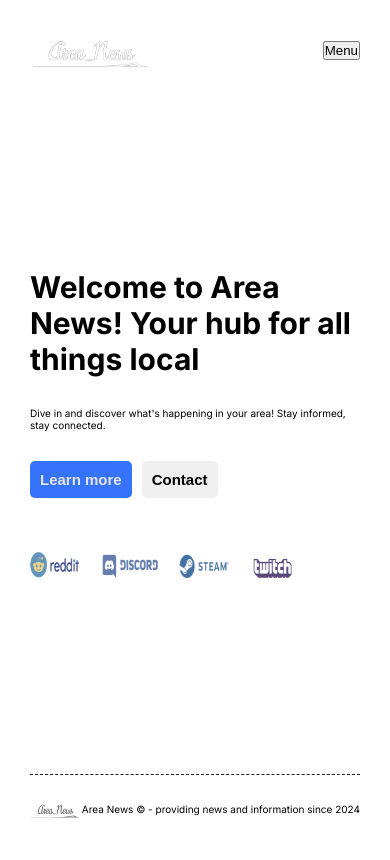
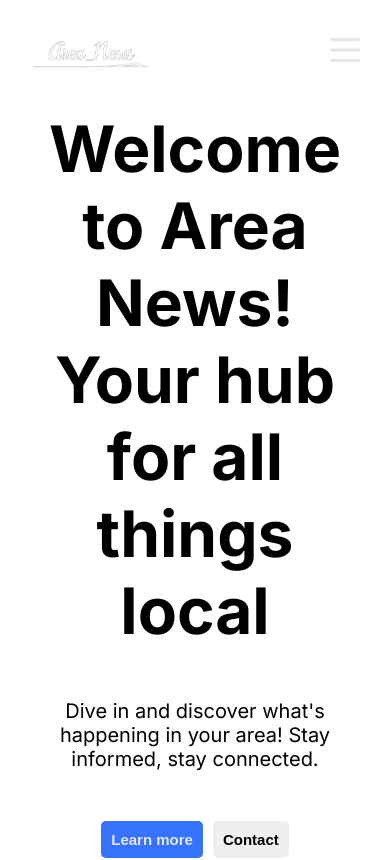
Before and after one commit to mrrmartin01/Area_News, a Next.js app: page / in a window 390 px wide. Shown: the top 860 px of the page. Built offline with nearby package versions, Linux system fonts and the light colour scheme; grey boxes are pictures that could not be loaded.

Commit message:
UI complete

```diff
--- a/src/app/about/about.module.css
+++ b/src/app/about/about.module.css
@@ -1,80 +1,89 @@
-.container{
+.container {
     display: flex;
     gap: 100px;
 }
 
-.textContainer{
+.textContainer {
     flex: 1;
-    display:flex;
-    flex-direction:column;
-    gap:50px;
+    display: flex;
+    flex-direction: column;
+    gap: 50px;
 }
 
-.subtitle{
+.subtitle {
     color: var(--btn);
 }
 
-.title{
+.title {
     font-size: 40px;
 }
 
-.desc{
+.desc {
     font-size: 20px;
     font-weight: 300;
 }
 
-.boxes{
+.boxes {
     display: flex;
     justify-content: space-between;
     align-items: center;
 }
 
-.box{
+.box {
     display: flex;
     flex-direction: column;
 }
 
-.box h1{
-    color:var(--btn);
+.box h1 {
+    color: var(--btn);
     font-size: 20px;
 }
 
-.imgContainer{
+.imgContainer {
     flex: 1;
-    position :relative;
+    position: relative;
 }
 
-.img{
+.img {
     object-fit: contain;
 }
 
-@media (max-width:400px){
-    .container{
-        display:flex;
-        flex-direction:column;
+@media (max-width:400px) {
+    .container {
+        display: flex;
+        flex-direction: column;
         justify-content: space-between;
     }
 
-    .box h1{
+    .box h1 {
         font-size: 10px;
     }
 
-    .title{
+    .title {
         font-size: 20px;
     }
 
-    .desc{
+    .desc {
         font-size: 10px;
     }
 }
 
-@media (width:768px){
-    .title{
-        text-wrap: wrap;
-        font-size: 15px;
+@media (max-width:768px) {
+    .container {
+        flex-direction: column;
+        align-items: center;
     }
 
-    .desc{
-        font-size: 15px;
+    .title {
+        font-size: 25px;
+    }
+
+    .desc {
+        font-size: 20px;
+    }
+
+    .boxes {
+        flex-direction: column;
+        gap: 20px;
     }
 }
--- /dev/null
+++ b/src/app/blog/[slug]/singlePost.module.css
@@ -0,0 +1,61 @@
+.container{
+    display: flex;
+    gap: 100px;
+}
+
+.imgContainer{
+    flex: 1;
+    height: calc(100vh - 200px);
+    position: relative;
+}
+
+.img{
+    object-fit: cover;
+}
+
+.textContainer{
+    flex: 2;
+    display: flex;
+    flex-direction: column;
+    gap: 30px;
+}
+
+.title{
+    font-size: 50px;
+}
+
+.detail{
+    display: flex;
+    gap: 10px;
+}
+
+.avatar{
+    object-fit: cover;
+    border-radius: 50%;
+}
+
+.detailText{
+    display: flex;
+    flex-direction: column;
+    gap: 5px ;
+}
+
+.detailTitle{
+    color: gray;
+    font-weight: bold;
+}
+
+.detailValue{
+    font-weight: 500;
+}
+
+.contents{
+    font-size: 20px;
+}
+
+@media (max-width:768px){
+    .imgContainer{
+        flex: 2;
+        height: calc(100vh - 500px);
+    }
+}
--- a/src/app/contact/page.module.css
+++ b/src/app/contact/page.module.css
@@ -43,8 +43,9 @@
     cursor: pointer;
 }
 
-@media (max-width:400px){
+@media (max-width:768px){
     .container {
         flex-direction: column;
+        text-align: center;
     }
 }
--- a/src/app/home.module.css
+++ b/src/app/home.module.css
@@ -1,33 +1,33 @@
-.container{
+.container {
     display: flex;
     gap: 10px;
     margin-bottom: 5%;
 }
 
-.textContainer{
+.textContainer {
     flex: 1;
-    display:flex;
+    display: flex;
     flex-direction: column;
     gap: 50px;
 }
 
-.title{
+.title {
     font-size: 50px;
 
 }
 
-.description{
+.description {
     font-size: 20px;
 }
 
-.buttons{
-    display:flex;
+.buttons {
+    display: flex;
     gap: 10px;
     align-items: center;
     justify-content: start;
 }
 
-.button{
+.button {
     padding: 10px;
     min-width: 10px;
     cursor: pointer;
@@ -37,53 +37,43 @@
     font-size: 15px;
 }
 
-.button:first-child{
+.button:first-child {
     background-color: var(--btn);
     color: var(--textSoft);
 }
 
-.imgContainer{
+.imgContainer {
     position: relative;
     flex: 1;
     filter: brightness(80%) contrast(120%);
 
 }
 
-.brands{
+.brands {
     width: 500px;
     height: 50px;
     position: relative;
     filter: grayscale(100%);
 }
 
-@media (max-width: 400px) {
-    .container{
-        display: flex;
+@media (max-width: 1024px) {
+    .container {
         flex-direction: column;
-        justify-content: center;
-        gap: 10px;
-        overflow-x: hidden;
+        text-align: center;
     }
 
-    .textContainer{
-        flex: 1;
-        gap: 30px;
+    .buttons{
+        justify-content: center;
     }
+}
 
-    .title{
-        text-wrap: wrap;
-        font-size: 30px;
 
-    }
-
-    .description{
-        font-size: 10px;
+@media (max-width: 768px) {
+    .title {
+        font-size: 64px;
     }
 
     .brands{
         width: 100%;
-        height: 50px;
-        position: relative;
-        filter: grayscale(50%);
     }
-  }
+}
--- a/src/app/page.jsx
+++ b/src/app/page.jsx
@@ -28,7 +28,7 @@
           alt="hero"
           className={styles.heroImg}
           fill
-          // sizes="(max-width: 480px) 120px, (min-width: 481px) and (max-width: 1024px) 120px, 150px"
+          sizes="(max-width: 480px) 120px, (min-width: 481px) and (max-width: 1024px) 120px, 150px"
         />
       </div>
     </div>
--- a/src/components/footer/footer.module.css
+++ b/src/components/footer/footer.module.css
@@ -15,12 +15,17 @@
 }
 
 @media (max-width: 400px) {
-    .logo{
-        width: 50px;
-        height: 20px;
+    .container {
+        flex-direction: column;
     }
-
     .text{
         font-size:10px;
     }
 }
+
+
+@media (max-width:768px){
+    .container {
+        flex-direction: column;
+    }
+}
--- a/src/components/links/Links.jsx
+++ b/src/components/links/Links.jsx
@@ -3,6 +3,7 @@
 import { useState } from "react";
 import styles from "./links.module.css";
 import NavLink from "./navLink/NavLink";
+import Image from "next/image";
 
 const Links = () => {
   const [open, setOpen] = useState(false);
@@ -33,22 +34,21 @@
           <NavLink item={{ title: "Login", path: "/login" }} />
         )}
       </div>
-      <button className={styles.menuButton} onClick={()=> setOpen(prev => !prev)}>Menu</button>
-      {open &&
-      <div className={styles.mobileLinks}>
-        {link.map((link) => (
-          <NavLink item={link} key={link.title} />
-        ))}
-        {/* {session ? (
-          <>
-            {isAdmin && <NavLink item={{ title: "Admin", path: "/admin" }} />}
-            <button className={styles.logout}>Logout</button>
-          </>
-        ) : (
-          <NavLink item={{ title: "Login", path: "/login" }} />
-        )} */}
-      </div>
-      }
+      <Image
+        className={styles.menuButton}
+        src={"/menu.png"}
+        alt=""
+        width={30}
+        height={30}
+        onClick={() => setOpen((prev) => !prev)}
+      />
+      {open && (
+        <div className={styles.mobileLinks}>
+          {link.map((link) => (
+            <NavLink item={link} key={link.title} />
+          ))}
+        </div>
+      )}
     </div>
   );
 };
```
Also changed, not shown: src/app/blog/[slug]/page.jsx (+29 -6 lines).
